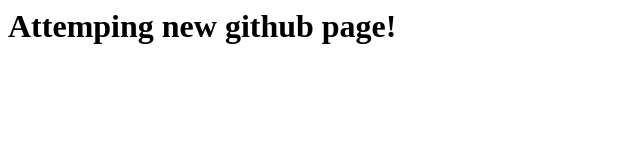
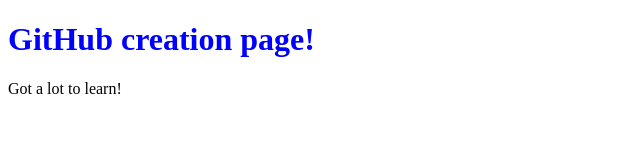
Before and after one commit to yamagotsu/gitwebsite, a plain HTML site: page Index.html in a window 1280 px wide. Shown: the whole page, without its empty margins (0-640 px from the left). Drawn offline with Linux system fonts and the light colour scheme.

Commit message:
added js and css

```diff
--- /dev/null
+++ b/Index.css
@@ -0,0 +1,3 @@
+#Bold-Text{
+    color: blue;
+}
--- a/Index.html
+++ b/Index.html
@@ -1 +1,16 @@
-<h1>Attemping new github page!</h1>
+<!DOCTYPE html>
+<html lang="en">
+<head>
+    <meta charset="UTF-8">
+    <meta http-equiv="X-UA-Compatible" content="IE=edge">
+    <meta name="viewport" content="width=device-width, initial-scale=1.0">
+    <title>Document</title>
+    <link rel="stylesheet" href="Index.css">
+    <script defer src="Index.js"></script>
+</head>
+<body>
+    <h1 id="Bold-Text">
+        GitHub creation page!
+    </h1>
+</body>
+</html>
--- /dev/null
+++ b/Index.js
@@ -0,0 +1,3 @@
+let newParagraph = document.createElement("p");
+newParagraph.innerHTML = "Got a lot to learn!";
+document.body.appendChild(newParagraph);
```
